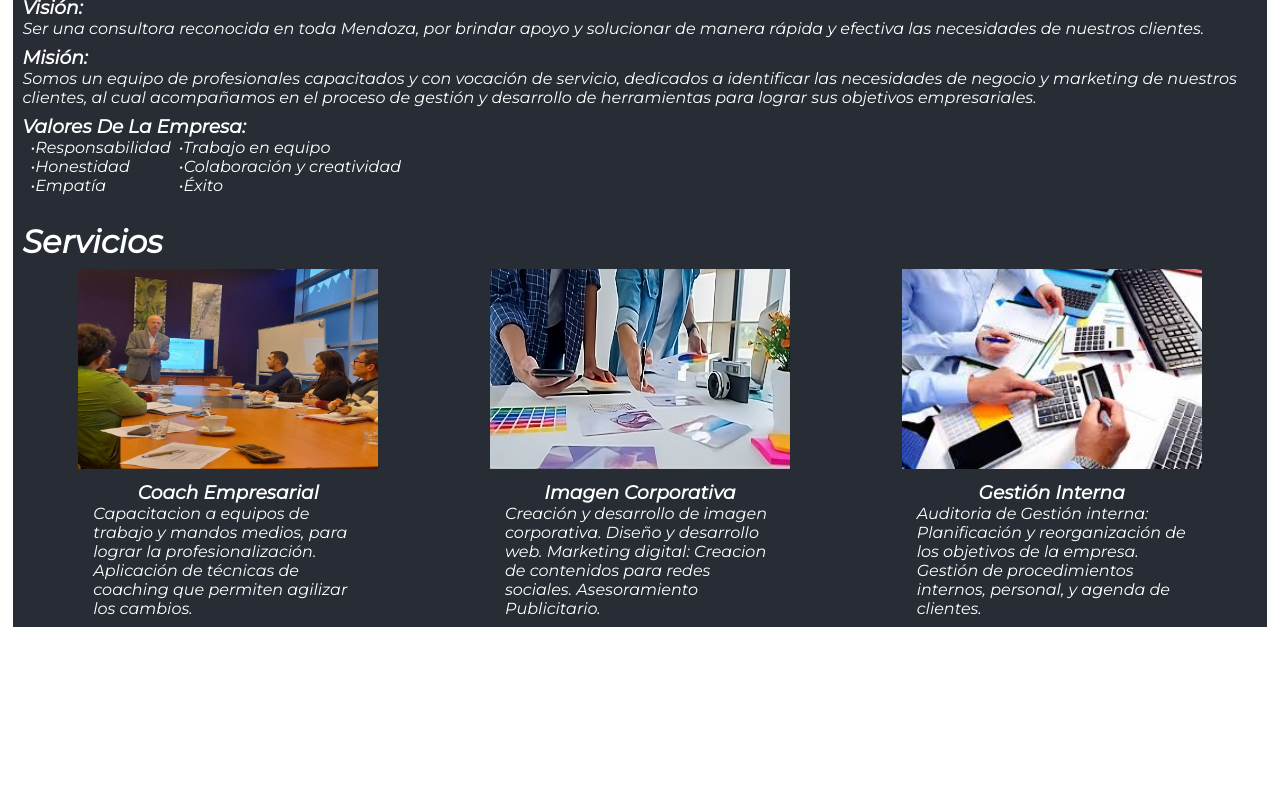
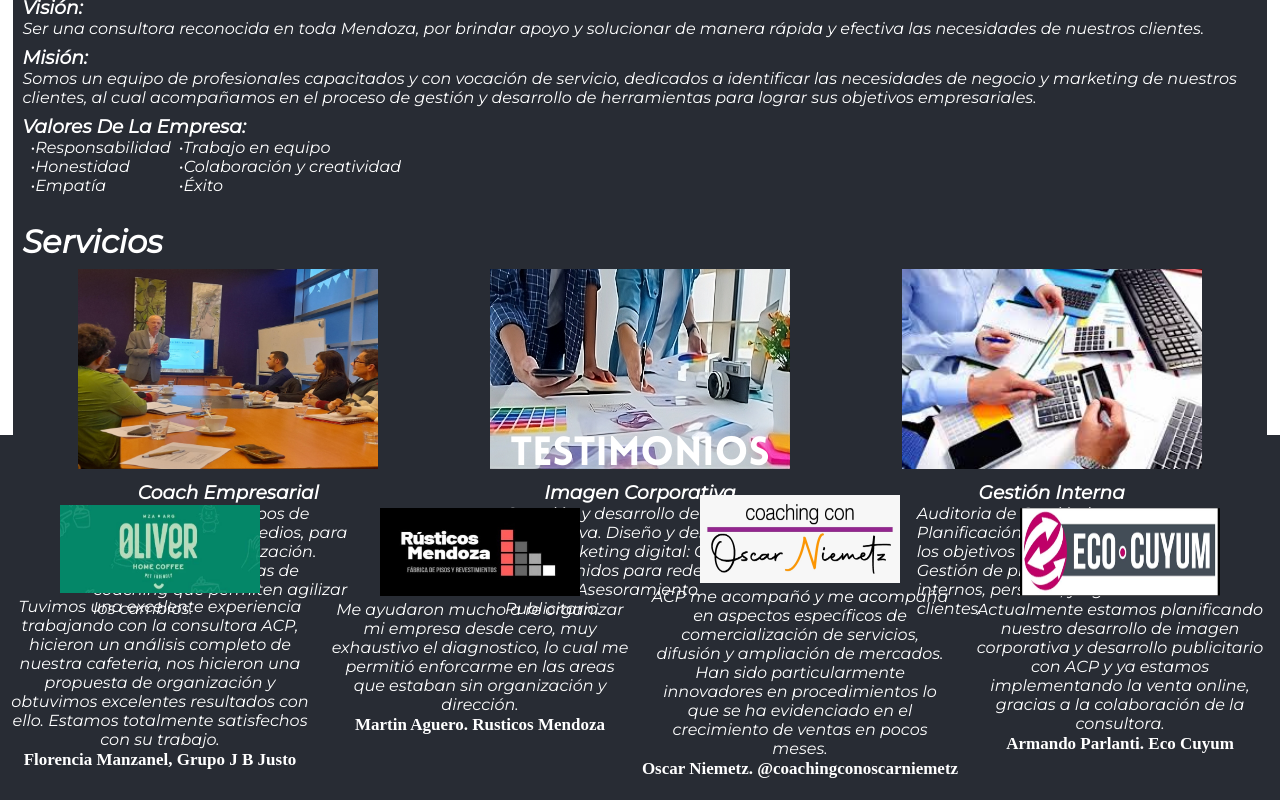
Before and after one commit to 4Bprogramming/ACPNextjs, a Next.js app: page / in a window 1280 px wide. Shown: the part 785-1585 px from the top of the page. Before the commit the page ends 1412 px from the top, so only its background shows below. Built offline with nearby package versions, Linux system fonts and the light colour scheme; a web font is replaced by a local one.

Commit message:
testimonials uncommented

```diff
--- a/src/app/page.jsx
+++ b/src/app/page.jsx
@@ -16,8 +16,8 @@ export default function Complete() {
       <Home />
       <About />
         <Services/>
-      {/*<Testimonials/>
-      <Contact/>
+      <Testimonials/>
+      {/*<Contact/>
       <Footer/> */}
     </main>
   )
```
